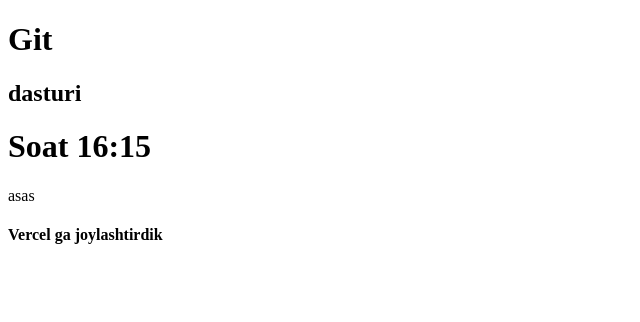
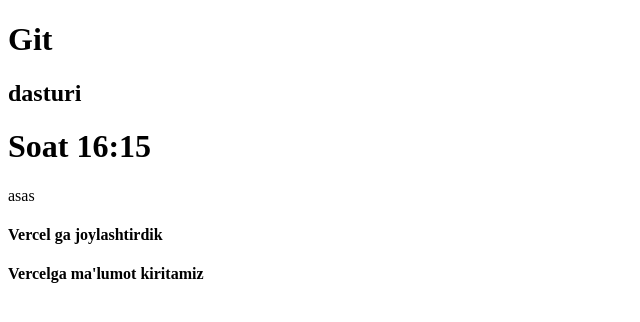
Before and after one commit to OybekHamroyev/myProject, a plain HTML site: page index.html in a window 1280 px wide. Shown: the whole page, without its empty margins (0-640 px from the left). Drawn offline with Linux system fonts and the light colour scheme.

Commit message:
sdfsfsdfsdgsdgg

```diff
--- a/index.html
+++ b/index.html
@@ -12,5 +12,7 @@
     <h1>Soat 16:15 </h1>
     <p>asas</p>
     <h4>Vercel ga joylashtirdik</h4>
+    <h4>Vercelga ma'lumot kiritamiz</h4>
+
 </body>
 </html>
```
